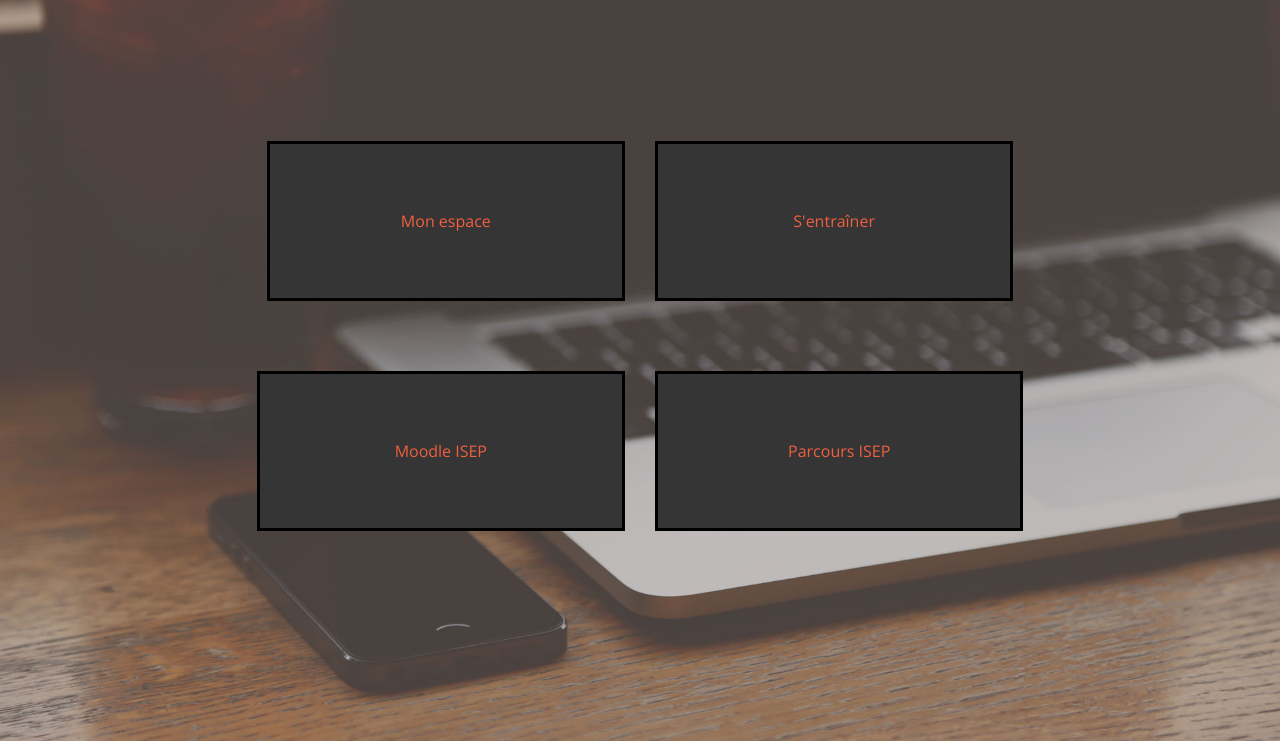
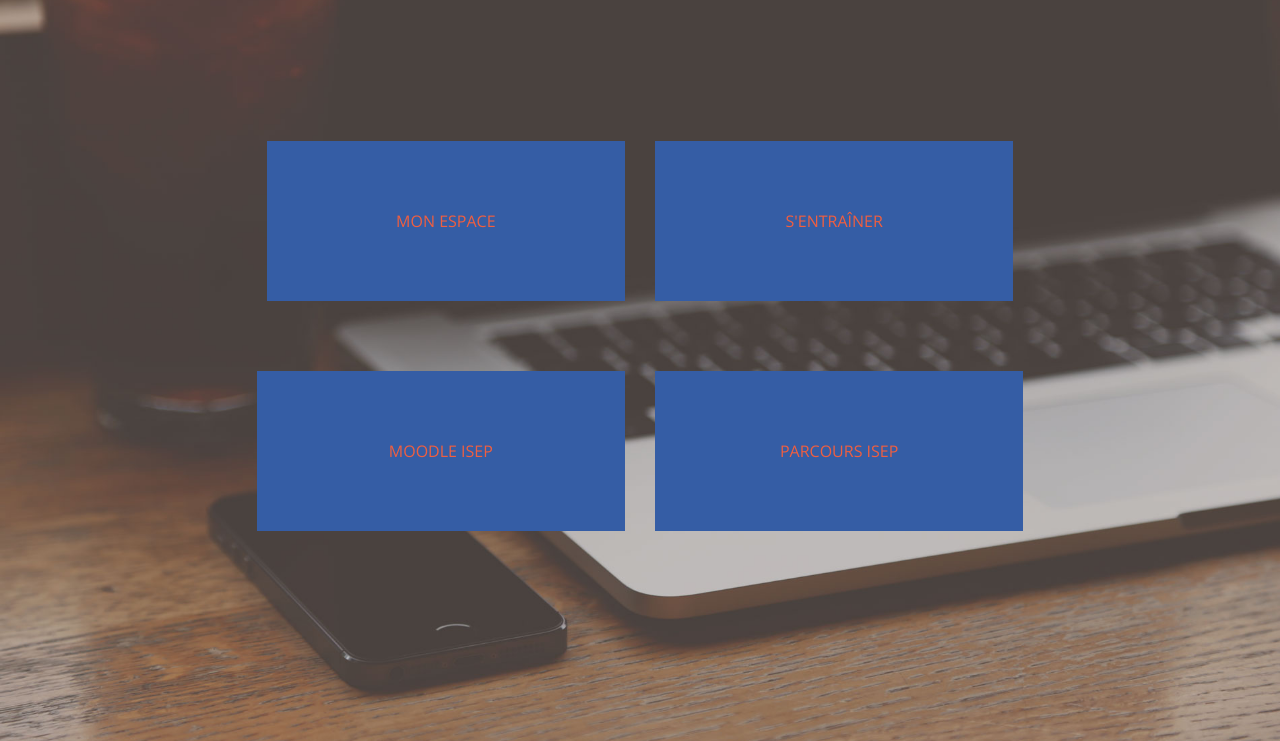
Before and after one commit to htalhaoui/Projet-Ponos, a plain HTML site: page web/espace.html in a window 1280 px wide. Shown: the part 59-800 px from the top of the page. Drawn offline with nearby package versions, Linux system fonts and the light colour scheme.

Commit message:
Mon espace
Modification css

```diff
--- a/web/css/creative.css
+++ b/web/css/creative.css
@@ -478,3 +478,14 @@
 body {
     webkit-tap-highlight-color: #222;
 }
+
+.texte_encadre_noir {
+    background-color: #355DA5;
+    text-decoration: solid;
+    border-color: transparent;
+}
+.texte_encadre_noir:hover{
+    text-decoration: solid;
+    font-weight: bold;
+    border-color: transparent;
+}
--- a/web/espace.html
+++ b/web/espace.html
@@ -58,19 +58,19 @@
             <div class="row">
             <div class="col-lg-8 col-lg-offset-2" style="padding-top:30px;">
                 <div class="rectangle col-lg-6">
-                    <div class="texte_encadre_noir"><a href="#">Mon espace</a></div>
+                    <div class="texte_encadre_noir"><a href="#">MON ESPACE</a></div>
                 </div>
                 <div class="rectangle col-lg-6">
-                    <div class="texte_encadre_noir"><a href="#">S'entraîner</a></div>
+                    <div class="texte_encadre_noir"><a href="#">S'ENTRAÎNER</a></div>
                 </div>
             </div>
             <div class="row">
             <div class="col-lg-8 col-lg-offset-2" style="padding-top:30px;">
                  <div class="rectangle col-lg-6">
-                     <div class="texte_encadre_noir"><a href="#">Moodle ISEP</a></div>
+                     <div class="texte_encadre_noir"><a href="#">MOODLE ISEP</a></div>
                  </div>
                     <div class="rectangle col-lg-6">
-                        <div class="texte_encadre_noir"><a href="#">Parcours ISEP</a></div>
+                        <div class="texte_encadre_noir"><a href="#">PARCOURS ISEP</a></div>
             </div>
         </div>
     </header>
```
